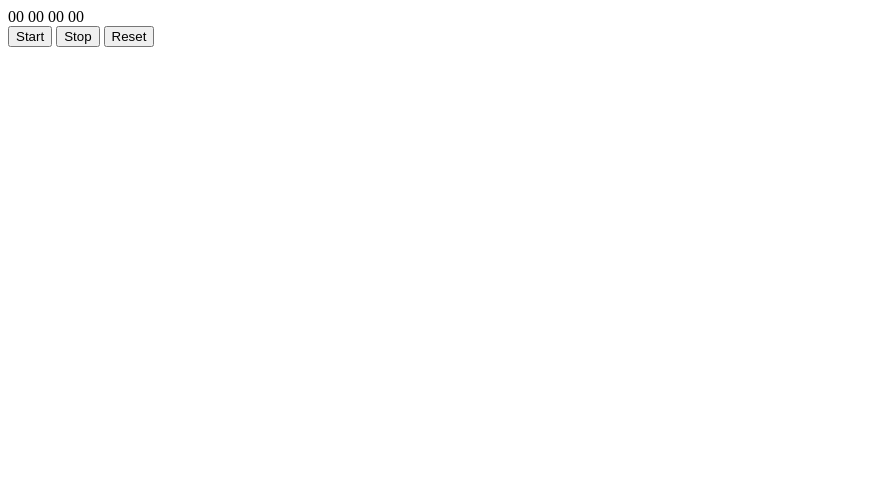
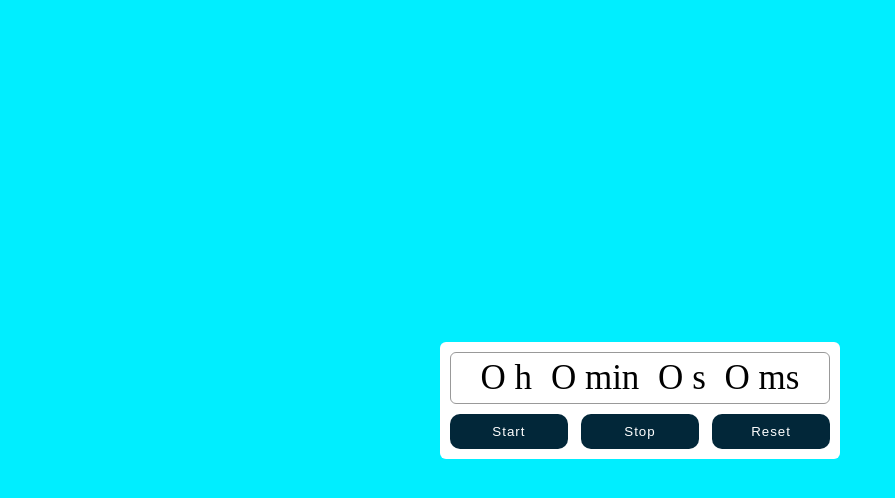
Before and after one commit to elhadjtall/PROJET-EN-JS, a plain HTML site: page index.html in a window 1280 px wide. Shown: the whole page, without its empty margins (0-895 px from the left). Drawn offline with Linux system fonts and the light colour scheme.

Commit message:
Modificaiton du code

```diff
--- a/index.html
+++ b/index.html
@@ -3,20 +3,24 @@
 <head>
     <meta charset="UTF-8">
     <meta name="viewport" content="width=device-width, initial-scale=1.0">
-    <title>Chronometre</title>
+    <link rel="stylesheet" href="style.css">
+    <title>Chronomètre</title>
 </head>
 <body>
-    <div class="container">
-        <div class="chronometre">
-            <div class="time">
-                <span id="hour">00</span>
-                <span id="minute">00</span>
-                <span id="second">00</span>
-                <span id="milisecond">00</span>
-            </div>
-            <button id="start">Start</button>
-            <button id="stop">Stop</button>
-            <button id="reset">Reset</button>
+    <div class="chronometre">
+        <div class="time">
+            <span>O h</span>
+            <span>O min</span>
+            <span>O s</span>
+            <span>O ms</span>
+        </div>
+        <div class="controls">
+            <button id="start" onclick="start()">Start</button>
+            <button id="stop" onclick="stop()">Stop</button>
+            <button id="reset" onclick="reset()">Reset</button>
+        </div>
     </div>
+
+    <script src="script.js"></script>
 </body>
 </html>
```
